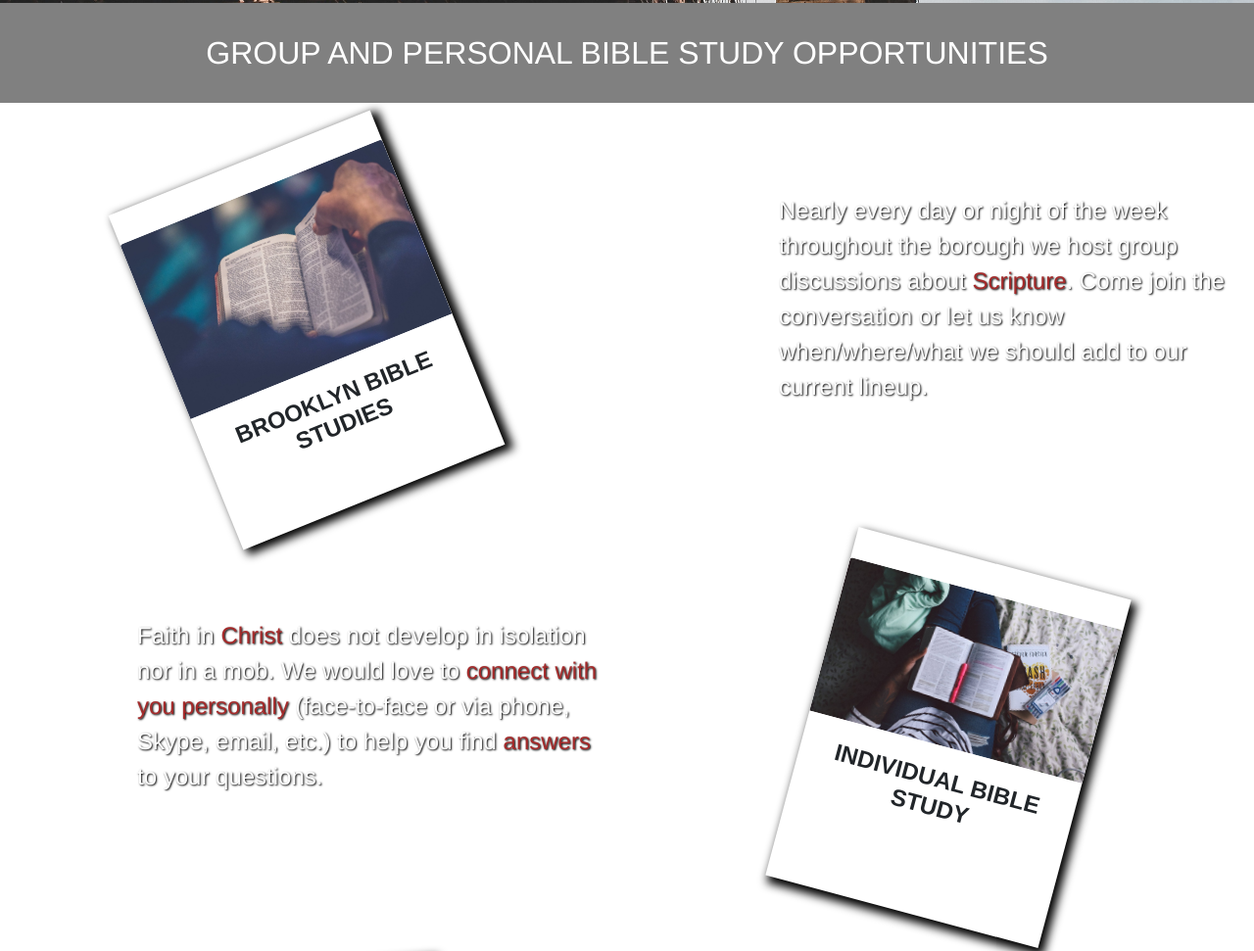
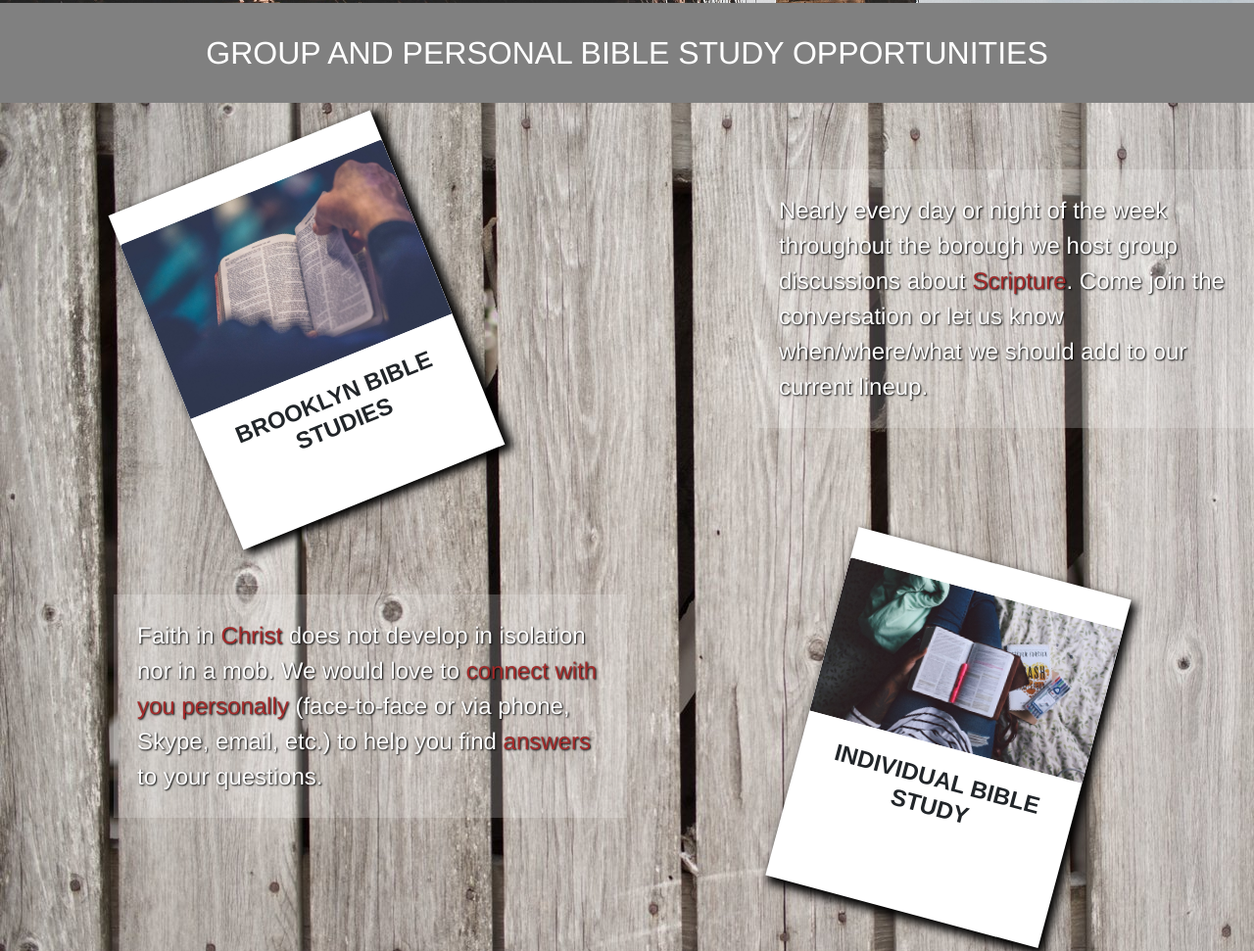
Before and after one commit to leonel040792/leonel040792.github.io, a plain HTML site: page firstProject/pages/bkbiblestudies.html in a window 1280 px wide. Shown: the part 873-1844 px from the top of the page at 98% size. Drawn offline with nearby package versions, Linux system fonts and the light colour scheme.

Commit message:
Update style.css

```diff
--- a/firstProject/css/style.css
+++ b/firstProject/css/style.css
@@ -102,7 +102,7 @@ body{
 
 
 .classesContainer:first-child{
-	background-image: url(../images/wood4.jpg);
+	background-image: url(../images/wood2.jpg);
 	min-height: 450px;
 }
 .studiesPolaroid{
```
